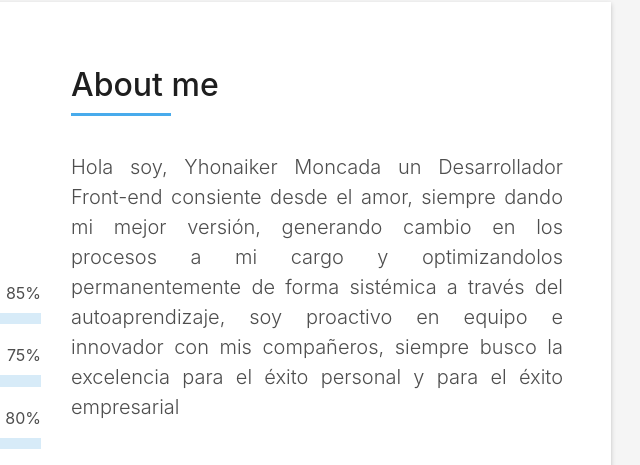
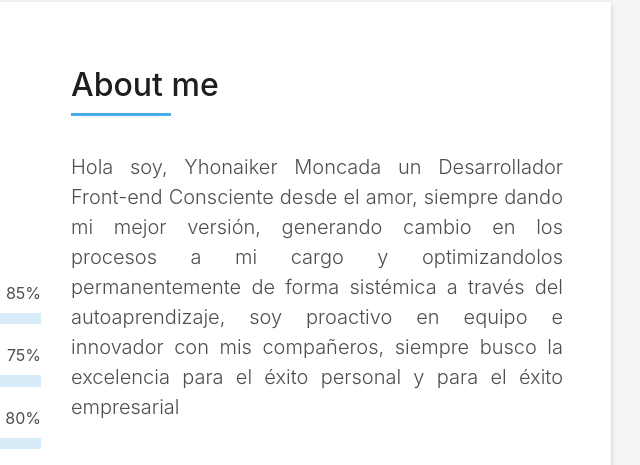
Before and after one commit to yhonaMC/Portafolio, a plain HTML site: page index.html in a window 1280 px wide. Shown: the part 862-1327 px from the top of the page, 584-1224 px from the left. Drawn offline with Linux system fonts and the light colour scheme; files whose address does not match are found by name.

Commit message:
cambio ortografia

```diff
--- a/index.html
+++ b/index.html
@@ -187,7 +187,7 @@
                     </div>
                     <p class="lead">
                       Hola soy, Yhonaiker Moncada un Desarrollador Front-end
-                      consiente desde el amor, siempre dando mi mejor versión,
+                      Consciente desde el amor, siempre dando mi mejor versión,
                       generando cambio en los procesos a mi cargo y
                       optimizandolos permanentemente de forma sistémica a través
                       del autoaprendizaje, soy proactivo en equipo e innovador
```
